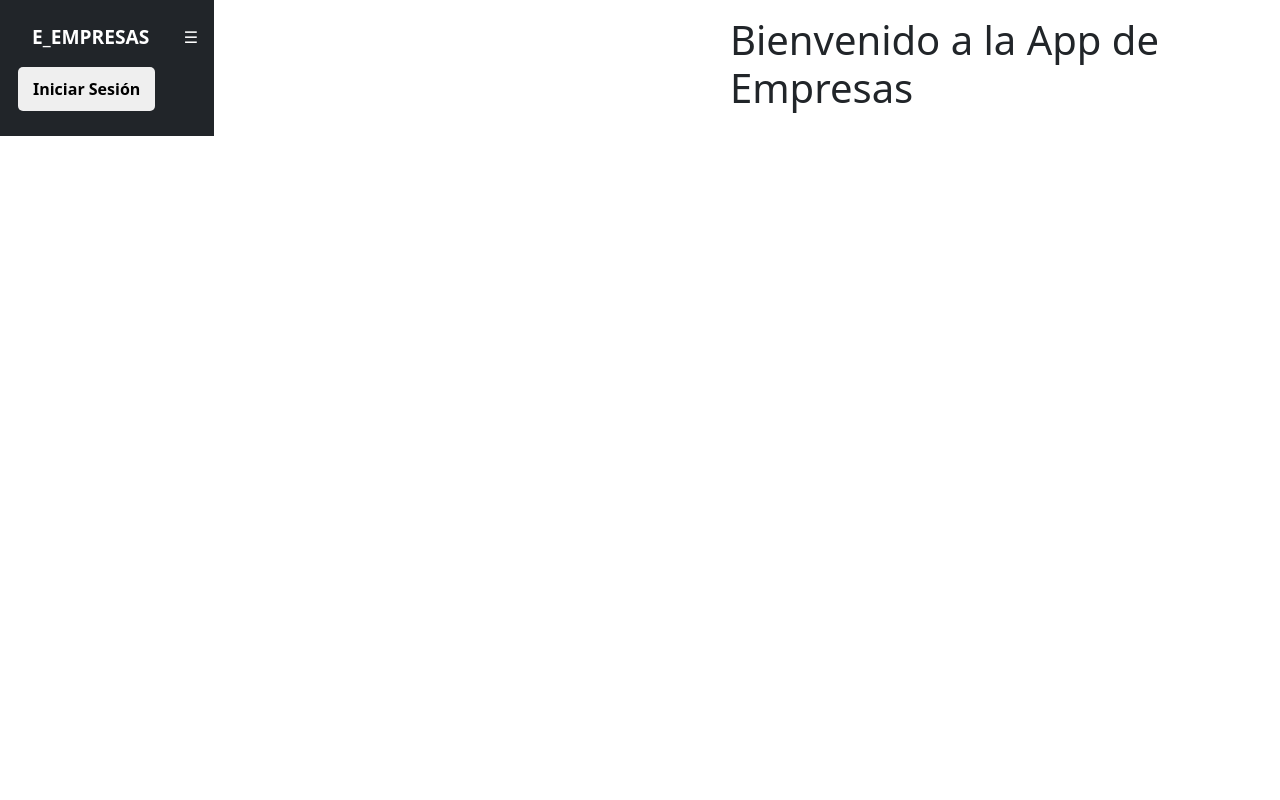
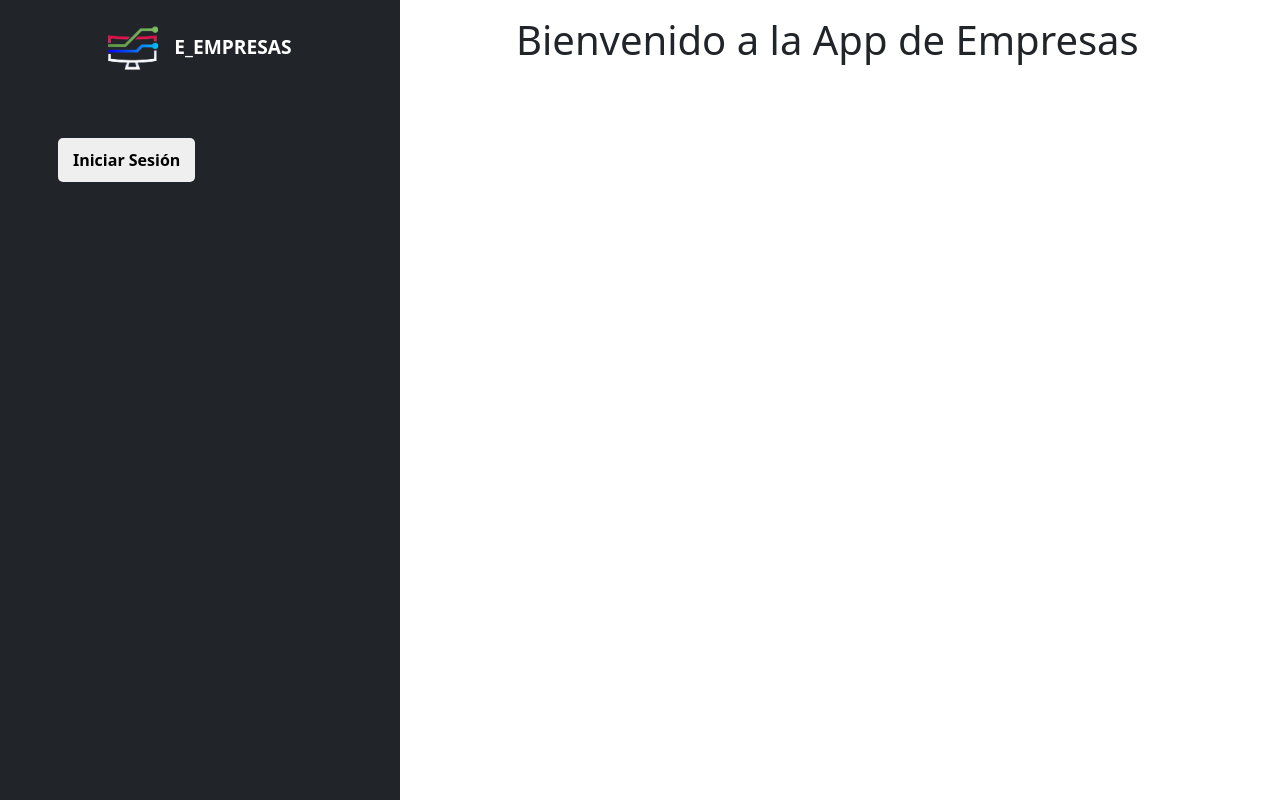
Before and after one commit to ieslavereda-projects/24_25_Alejandro_Lorenzo_DAW_AppEmpreses_IESLaVereda, a React (Create React App) app in the folder e_empresas_front/: page / in a window 1280 px wide. Built offline with nearby package versions, Linux system fonts and the light colour scheme.

Commit message:
Estilos retocados

```diff
--- a/e_empresas_front/src/components/CompaniesList.jsx
+++ b/e_empresas_front/src/components/CompaniesList.jsx
@@ -29,9 +29,9 @@ const CompaniesList = () => {
       />
       <ul>
         {filtered.map(c => (
-          <li key={c.id}>
+          <li key={c.id} className='shadow-sm p-3'>
             <Link to={`/companies/${c.id}`}>
-              {c.name}
+              <div className='fw-bold'>{c.name}</div>
             </Link>
           </li>
         ))}
--- a/e_empresas_front/src/components/Logout.jsx
+++ b/e_empresas_front/src/components/Logout.jsx
@@ -1,4 +1,5 @@
 import axios from 'axios';
+import '../styles/Navbar.scss'
 
 const LogoutButton = () => {
 
@@ -21,8 +22,8 @@ const LogoutButton = () => {
 
 
   return (
-    <button onClick={handleLogout} className='align-self-start text-center'>
-      Cerrar sesión
+    <button title='Cerrar Sesión' onClick={handleLogout} className='align-self-start text-center bg-dark navbar__link p-0'>
+      <div className="icon icon-logout"></div><div className="ms-3 fw-bold text-truncate text-uppercase">Cerrar sesión</div>
     </button>
   );
 }
--- a/e_empresas_front/src/styles/Navbar.scss
+++ b/e_empresas_front/src/styles/Navbar.scss
@@ -1,24 +1,64 @@
 .navbar {
+  @media (max-width: 900px) {
+    margin: 0;
+    position: fixed;
+    height: 80px;
+    width: 100%;
+
+    &__toggle {
+      transform: translateY(-50px);
+      display: block;
+    }
+  }
+  position: fixed !important;
+  top: 0;
+  left: 0;
+  z-index: 1000;
+  width: 400px;
+  height: 100vh;
+  color: #fff;
+
+  &__logo {
+    width: 100%;
     display: flex;
-  justify-content: space-between;
     align-items: center;
-  padding: 1rem 2rem;
-  background-color: #333;
-  color: #fff;
+    justify-content: center;
+    font-weight: bold;
+    font-size: 1.2rem;
+    .logo {
+      width: 50px;
+      height: 50px;
+      background-size: contain;
+      background-repeat: no-repeat;
+      background-position: center;
+      background-image: url("../../public/img/logo/logo_infor_vereda_sm.png");
+    }
   }
 
-.navbar__logo {
-  font-weight: bold;
-  font-size: 1.2rem;
+  &__toggle {
+    display: none;
+    font-size: 2rem;
+    cursor: pointer;
   }
 
-.navbar__links {
+  &__links {
+
+    @media (min-width: 900px) {
+      padding-top: 50px;
+      height: 90%;
+    }
+
+    padding-left: 40px;
+    width: 100%;
+    display: flex;
+    flex-direction: column;
+    gap: 1rem;
+    background-color: #212529;
+
+
+    .navbar__link {
       display: flex;
       align-items: center;
-  gap: 1rem;
-}
-
-.navbar__link {
       color: #fff;
       text-decoration: none;
       transition: opacity 0.2s;
@@ -26,4 +66,60 @@
       &:hover {
         opacity: 0.7;
       }
+
+      .icon {
+        width: 40px;
+        height: 40px;
+        mask-size: contain;
+        mask-repeat: no-repeat;
+        mask-position: center;
+        background-color: #ffffff;
+        &-user {
+          mask-image: url("../../public/img/icons/gestionusuarios.png");
         }
+        &-comp {
+          mask-image: url("../../public/img/icons/empresa.png");
+        }
+        &-import {
+          mask-image: url("../../public/img/icons/excel.png");
+        }
+        &-profile {
+          mask-image: url("../../public/img/icons/usuario.png");
+        }
+        &-logout {
+          mask-image: url("../../public/img/icons/cerrar-sesion-de-usuario.png");
+        }
+        &-home {
+          mask-image: url("../../public/img/icons/pagina-de-inicio.png");
+        }
+      }
+    }
+  }
+
+  @media (max-width: 900px) {
+    &__toggle {
+      display: block;
+    }
+
+    &__links {
+      flex-direction: column;
+      position: absolute;
+      top: 100%;
+      left: 0;
+      width: 100%;
+      padding: 1rem;
+      display: none;
+
+      &.active {
+        display: flex;
+      }
+
+      .navbar__link,
+      button {
+        width: 100%;
+        text-align: left;
+        padding: 0.5rem 0;
+      }
+    }
+  }
+}
```
Lines whose indentation alone changed are shown as unchanged.
